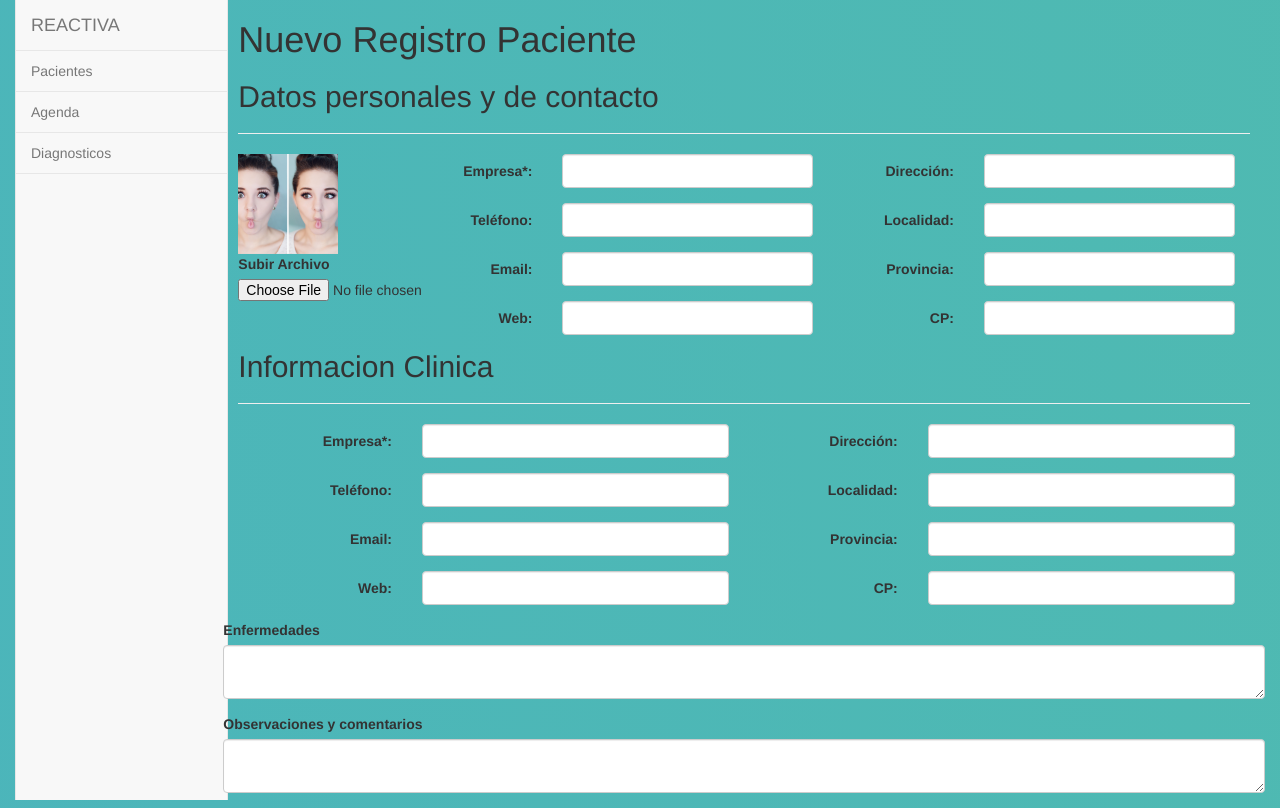
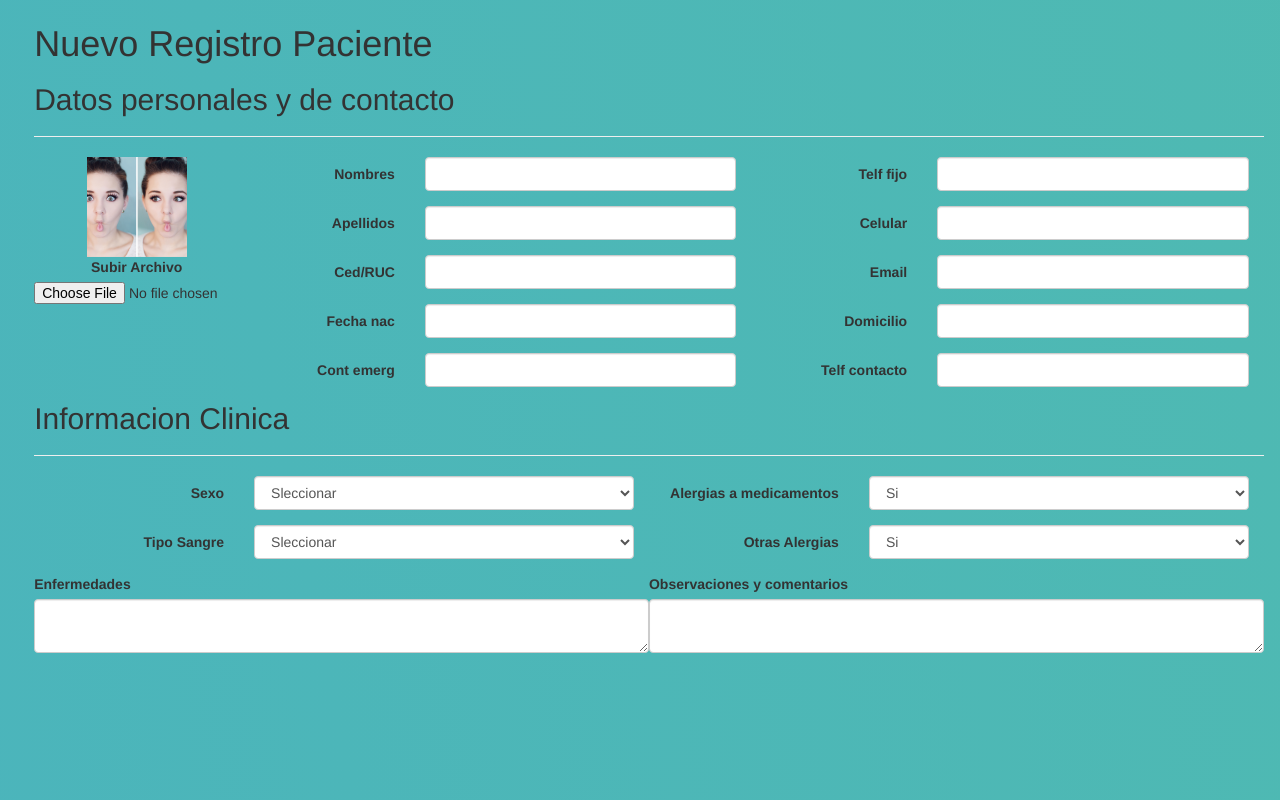
Before and after one commit to israel1x/vistapaciente, a plain HTML site: page index.html in a window 1280 px wide. Drawn offline with nearby package versions, Linux system fonts and the light colour scheme.

Commit message:
aplicando estilos 1ra parte

```diff
--- a/css/israelcss.css
+++ b/css/israelcss.css
@@ -1,3 +1,32 @@
+.container-fluid {
+	margin-left:  1.5%;
+	margin-top:   .3%;
+	margin-right: .1%;
+}
+
+#dataphoto {
+	text-align: center;
+}
+
+.inputbasic {
+
+
+}
+
+.inputcontact {
+
+
+}
+
+.form-control {
+	background: #ffffff;
+}
+
+img {
+
+
+}
+
 /*.datoscontacto {
 	float: left;
 	margin: 1em;
@@ -36,16 +65,3 @@
 	width: 60%;
 }
 */
-
-
-
-
-
-
-
-
-
-
-input[type=text]{
-	background-color: #ffffff;
-}
--- a/index.html
+++ b/index.html
@@ -22,7 +22,7 @@
 	  </head>
 	  <body>
 	  	<div class="container-fluid">
-	  		<div class="col-sm-3 col-lg-2">
+	  		<!-- <div class="col-sm-3 col-lg-2">
 	  			<nav class = "navbar navbar-default navbar-fixed-side" role = "navigation">
 
 		  			<div class = "navbar-header">
@@ -43,8 +43,9 @@
 			  			</ul>
 			  		</div>
 	  			</nav>
-	  		</div>
-	  		<div class="col-sm-9 col-lg-10">
+	  		</div> -->
+	  		<!-- <div class="col-sm-9 col-lg-10"> -->
+	  		<div>
   				<div>
 					<div>
 						<h1>Nuevo Registro Paciente</h1>
@@ -59,7 +60,7 @@
 								<div class="col-sm-2">
 								<!-- <div class="datoscontacto imagenclass"> -->
 									<form>
-										<div class="form-group">
+										<div class="form-group" id="dataphoto">
 											<img src="img/profile.png">
 											<div>
 												<label for="exampleInputFile">Subir Archivo</label>
@@ -72,117 +73,130 @@
 
 								<div class="col-sm-5">
 								    <div class="form-group">
-								        <label for="MainContent_text_reg_nombre" class="col-sm-4 control-label">Empresa*:</label>
+								        <label  class="col-sm-4 control-label">Nombres</label>
 								        <div class="col-sm-8">
-								            <input name="ctl00$MainContent$text_reg_nombre" id="MainContent_text_reg_nombre" class="form-control" type="text">
+								            <input  class="form-control inputbasic" type="text">
 								        </div>
 								    </div>
 								    <div class="form-group">
-								        <label for="MainContent_text_reg_telefono" class="col-sm-4 control-label">Teléfono:</label>
+								        <label  class="col-sm-4 control-label">Apellidos</label>
 								        <div class="col-sm-8">
-								            <input name="ctl00$MainContent$text_reg_telefono" id="MainContent_text_reg_telefono" class="form-control" type="text">
+								            <input  class="form-control inputbasic" type="text">
 								        </div>
 								    </div>
 								    <div class="form-group">
-								        <label for="MainContent_text_reg_email" class="col-sm-4 control-label">Email:</label>
+								        <label  class="col-sm-4 control-label">Ced/RUC</label>
 								        <div class="col-sm-8">
-								            <input name="ctl00$MainContent$text_reg_email" id="MainContent_text_reg_email" class="form-control" type="text">
+								            <input class="form-control inputbasic" type="text">
 								        </div>
 								    </div>
 								    <div class="form-group">
-								        <label for="MainContent_text_reg_web" class="col-sm-4 control-label">Web:</label>
+								        <label class="col-sm-4 control-label">Fecha nac</label>
 								        <div class="col-sm-8">
-								            <input name="ctl00$MainContent$text_reg_web" id="MainContent_text_reg_web" class="form-control" type="text">
+								            <input class="form-control inputbasic" type="text">
+								        </div>
+								    </div>
+									<div class="form-group">
+								        <label for="MainContent_text_reg_cp" class="col-sm-4 control-label">Cont emerg</label>
+								        <div class="col-sm-8">
+								            <input class="form-control inputbasic" type="text">
 								        </div>
 								    </div>
 								</div>
 								<div class="col-sm-5">
 								    <div class="form-group">
-								        <label for="MainContent_text_reg_direccion" class="col-sm-4 control-label">Dirección:</label>
+								        <label class="col-sm-4 control-label">Telf fijo</label>
 								        <div class="col-sm-8">
-								            <input name="ctl00$MainContent$text_reg_direccion" id="MainContent_text_reg_direccion" class="form-control" onkeyup="sync()" type="text">
+								            <input class="form-control inputcontact" type="text">
 								        </div>
 								    </div>
 								    <div class="form-group">
-								        <label for="MainContent_text_reg_localidad" class="col-sm-4 control-label">Localidad:</label>
+								        <label class="col-sm-4 control-label">Celular</label>
 								        <div class="col-sm-8">
-								            <input name="ctl00$MainContent$text_reg_localidad" id="MainContent_text_reg_localidad" class="form-control" onkeyup="sync()" type="text">
+								            <input class="form-control inputcontact" type="text">
 								        </div>
 								    </div>
 								    <div class="form-group">
-								        <label for="MainContent_text_reg_provincia" class="col-sm-4 control-label">Provincia:</label>
+								        <label class="col-sm-4 control-label">Email</label>
 								        <div class="col-sm-8">
-								            <input name="ctl00$MainContent$text_reg_provincia" id="MainContent_text_reg_provincia" class="form-control" onkeyup="sync()" type="text">
+								            <input class="form-control inputcontact" type="text">
 								        </div>
 								    </div>
 								    <div class="form-group">
-								        <label for="MainContent_text_reg_cp" class="col-sm-4 control-label">CP:</label>
+								        <label for="MainContent_text_reg_cp" class="col-sm-4 control-label">Domicilio</label>
 								        <div class="col-sm-8">
-								            <input name="ctl00$MainContent$text_reg_cp" id="MainContent_text_reg_cp" class="form-control" onkeyup="sync()" type="text">
+								            <input class="form-control inputcontact" type="text">
+								        </div>
+								    </div>
+									<div class="form-group">
+								        <label for="MainContent_text_reg_cp" class="col-sm-4 control-label">Telf contacto</label>
+								        <div class="col-sm-8">
+								            <input class="form-control inputcontact" type="text">
 								        </div>
 								    </div>
 								</div>
 							</div>
 					</section>
 					<section>
-						<div class="tinfoclinica">
+						<!-- <div class="tinfoclinica"> -->
 						<h2>Informacion Clinica</h2>
 						<hr>
 							<div class="form-horizontal">
 								<div class="col-sm-6">
 									<div class="form-group">
-							        <label for="MainContent_text_reg_nombre" class="col-sm-4 control-label">Empresa*:</label>
+										<label class="col-sm-4 control-label">Sexo</label>
 										<div class="col-sm-8">
-							            <input name="ctl00$MainContent$text_reg_nombre" id="MainContent_text_reg_nombre" class="form-control" type="text">
+											<!-- <input class="form-control" type=""> -->
+											<!-- <div class="form-group"> -->
+											  <select class="form-control" >
+												<option>Sleccionar</option>
+												<option>Masculino</option>
+												<option>Femenino</option>
+											  </select>
+											<!-- </div> -->
 										</div>
 									</div>
 									<div class="form-group">
-							        <label for="MainContent_text_reg_telefono" class="col-sm-4 control-label">Teléfono:</label>
+										<label class="col-sm-4 control-label">Tipo Sangre</label>
 										<div class="col-sm-8">
-							            <input name="ctl00$MainContent$text_reg_telefono" id="MainContent_text_reg_telefono" class="form-control" type="text">
-							        </div>
-							    </div>
-							    <div class="form-group">
-							        <label for="MainContent_text_reg_email" class="col-sm-4 control-label">Email:</label>
-							        <div class="col-sm-8">
-							            <input name="ctl00$MainContent$text_reg_email" id="MainContent_text_reg_email" class="form-control" type="text">
-							        </div>
-							    </div>
-							    <div class="form-group">
-							        <label for="MainContent_text_reg_web" class="col-sm-4 control-label">Web:</label>
-							        <div class="col-sm-8">
-							            <input name="ctl00$MainContent$text_reg_web" id="MainContent_text_reg_web" class="form-control" type="text">
+											<select class="form-control" >
+												<option>Sleccionar</option>
+												<option>O+</option>
+												<option>B+</option>
+												<option>B-</option>
+											  </select>
 										</div>
 									</div>
 								</div>
 								<div class="col-sm-6">
 									<div class="form-group">
-							        <label for="MainContent_text_reg_direccion" class="col-sm-4 control-label">Dirección:</label>
+										<label  class="col-sm-4 control-label">Alergias a medicamentos</label>
+										<div class="form-horizontal">
 											<div class="col-sm-8">
-							            <input name="ctl00$MainContent$text_reg_direccion" id="MainContent_text_reg_direccion" class="form-control" onkeyup="sync()" type="text">
+												<select class="form-control" >
+													<option>Si</option>
+													<option>No</option>
+												</select>
+												<!-- <div> -->
+													<!-- <input class="form-control" type="text"> -->
+												<!-- </div> -->
 											</div>
 										</div>
-							    <div class="form-group">
-							        <label for="MainContent_text_reg_localidad" class="col-sm-4 control-label">Localidad:</label>
-							        <div class="col-sm-8">
-							            <input name="ctl00$MainContent$text_reg_localidad" id="MainContent_text_reg_localidad" class="form-control" onkeyup="sync()" type="text">
-							        </div>
+
 									</div>
 									<div class="form-group">
-							        <label for="MainContent_text_reg_provincia" class="col-sm-4 control-label">Provincia:</label>
+										<label class="col-sm-4 control-label">Otras Alergias</label>
 										<div class="col-sm-8">
-							            <input name="ctl00$MainContent$text_reg_provincia" id="MainContent_text_reg_provincia" class="form-control" onkeyup="sync()" type="text">
-							        </div>
-							    </div>
-							    <div class="form-group">
-							        <label for="MainContent_text_reg_cp" class="col-sm-4 control-label">CP:</label>
-							        <div class="col-sm-8">
-							            <input name="ctl00$MainContent$text_reg_cp" id="MainContent_text_reg_cp" class="form-control" onkeyup="sync()" type="text">
+											<select class="form-control" data-width="15%" >
+													<option>Si</option>
+													<option>No</option>
+											</select>
 										</div>
 									</div>
 								</div>
 							<div class="tinfoclinica">
-							<div>
+								<div class="form-horizontal">
+									<div class="col-sm-6">
 										<div class="datosinfoclinica">
 											<form>
 												<div class="form-group">
@@ -191,6 +205,9 @@
 												</div>
 											</form>
 										</div>
+									</div>
+
+									<div class="col-sm-6">
 										<div class="datosinfoclinica">
 											<form>
 												<div class="form-group">
@@ -199,6 +216,8 @@
 												</div>
 											</form>
 										</div>
+									</div>
+
 								</div>
 							</div>
 						</div>
```
Lines whose indentation alone changed are shown as unchanged.
